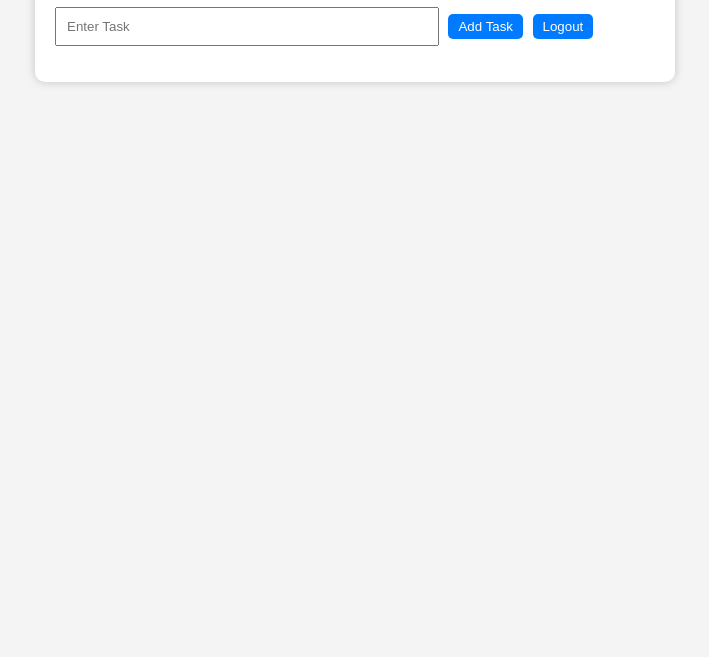
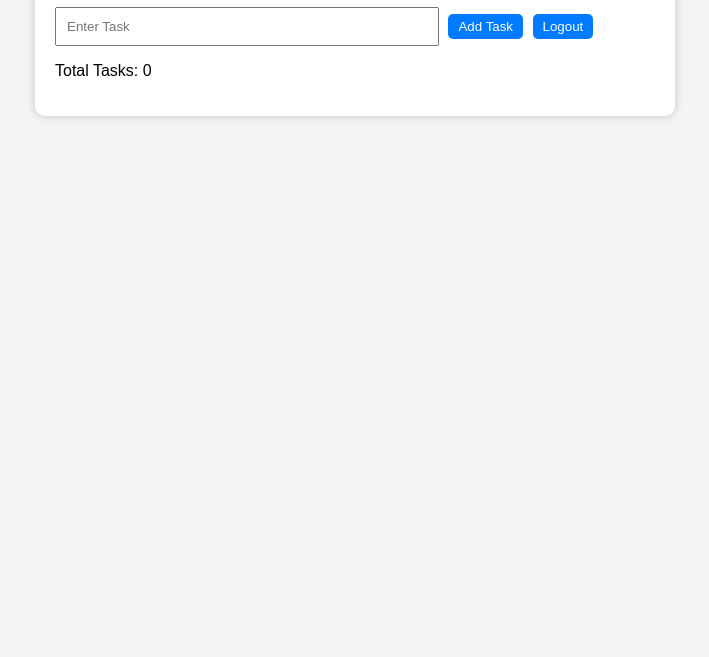
Before and after one commit to priyayadav25/task-management-app, a plain HTML site: page frontend/dashboard.html in a window 1280 px wide. Shown: the part 143-800 px from the top of the page, without its empty margins (285-994 px from the left). Drawn offline with Linux system fonts and the light colour scheme; files that its build step writes are made by us from their sources; no server answers.

Commit message:
Update dashboard.html

```diff
--- a/frontend/dashboard.html
+++ b/frontend/dashboard.html
@@ -22,7 +22,7 @@
     <button onclick="logout()">
         Logout
     </button>
-
+    <p>Total Tasks: <span id="taskCount">0</span></p>
     <ul id="taskList"></ul>
 
 </div>
```
